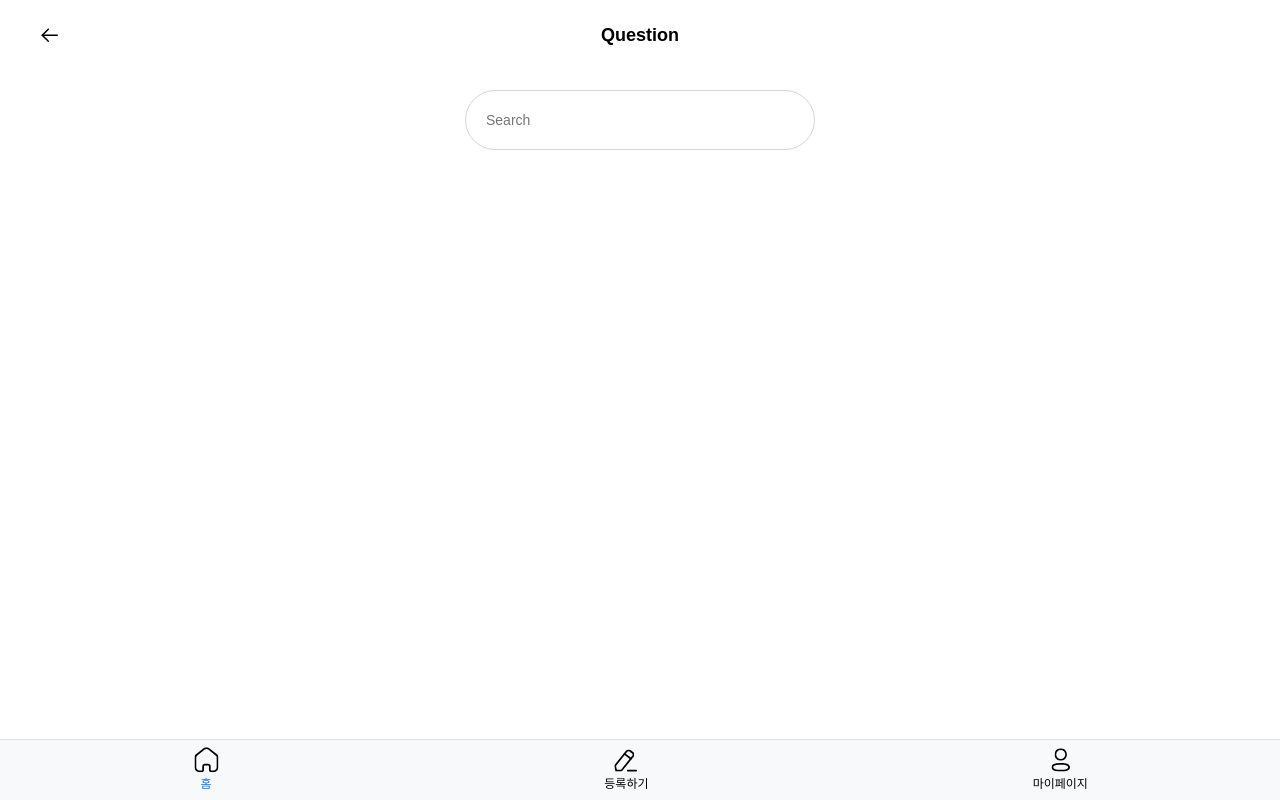
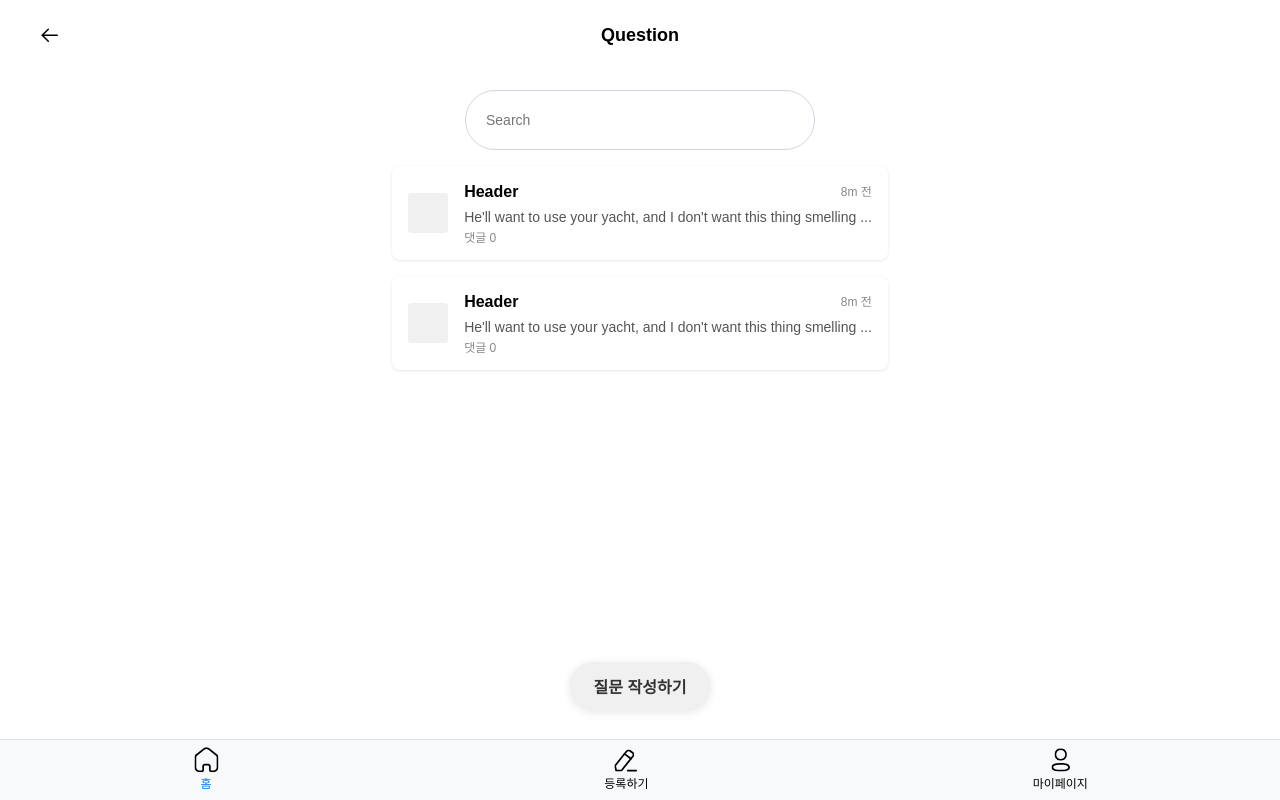
Before and after one commit to CSID-DGU/2024-1-CECD1-isReal-4, a React (Vite) app in the folder client/app/: page /question in a window 1280 px wide. Built offline with nearby package versions, Linux system fonts and the light colour scheme.

Commit message:
feat: Question Float Button Component

```diff
--- /dev/null
+++ b/client/app/src/components/Contents/index.tsx
@@ -0,0 +1,38 @@
+import React from 'react';
+import * as Styled from "./style.ts"
+import H5 from "@/components/Common/Font/Heading/H5";
+import Sub3 from "@/components/Common/Font/Body/Sub3";
+
+interface ContentItem {
+    id: number;
+    title: string;
+    description: string;
+    time: string;
+    comments: number;
+}
+
+interface ContentListProps {
+    items: ContentItem[];
+}
+
+const ContentList: React.FC<ContentListProps> = ({ items }) => {
+    return (
+        <Styled.ListContainer>
+            {items.map((item) => (
+                <Styled.ListItem key={item.id}>
+                    <Styled.ImagePlaceholder />
+                    <Styled.TextContainer>
+                        <Styled.Header>
+                            <H5 text={item.title} color={"#000"} />
+                            <Sub3 text={item.time + " 전"} color={"#888"}/>
+                        </Styled.Header>
+                        <Styled.Description>{item.description}</Styled.Description>
+                        <Styled.Comments>댓글 {item.comments}</Styled.Comments>
+                    </Styled.TextContainer>
+                </Styled.ListItem>
+            ))}
+        </Styled.ListContainer>
+    );
+};
+
+export default ContentList;
--- /dev/null
+++ b/client/app/src/components/Contents/style.ts
@@ -0,0 +1,59 @@
+import styled from 'styled-components';
+
+export const ListContainer = styled.div`
+  padding: 16px;
+  display: flex;
+  flex-direction: column;
+  gap: 16px;
+`;
+
+export const ListItem = styled.div`
+  display: flex;
+  align-items: center;
+  padding: 16px;
+  background-color: #fff;
+  border-radius: 8px;
+  box-shadow: 0 1px 3px rgba(0, 0, 0, 0.1);
+`;
+
+export const ImagePlaceholder = styled.div`
+  width: 40px;
+  height: 40px;
+  background-color: #f0f0f0;
+  border-radius: 4px;
+  margin-right: 16px;
+`;
+
+export const TextContainer = styled.div`
+  flex: 1;
+`;
+
+export const Header = styled.div`
+  display: flex;
+  justify-content: space-between;
+  align-items: center;
+  margin-bottom: 8px;
+`;
+
+export const Title = styled.h2`
+  font-size: 16px;
+  font-weight: bold;
+  margin: 0;
+`;
+
+export const Time = styled.span`
+  font-size: 12px;
+  color: #888;
+`;
+
+export const Description = styled.p`
+  font-size: 14px;
+  color: #555;
+  margin: 0;
+`;
+
+export const Comments = styled.div`
+  font-size: 12px;
+  color: #888;
+  margin-top: 8px;
+`;
--- /dev/null
+++ b/client/app/src/components/Question/FloatButton/index.tsx
@@ -0,0 +1,60 @@
+import React from 'react';
+import styled from 'styled-components';
+
+const WriteQuestionButton: React.FC = () => {
+    return (
+        <ButtonContainer>
+            <Button>
+                질문 작성하기
+                {/*<NotificationBadge>5</NotificationBadge>*/}
+            </Button>
+        </ButtonContainer>
+    );
+};
+
+export default WriteQuestionButton;
+
+// Styled Components
+const ButtonContainer = styled.div`
+  position: fixed;
+  bottom: 90px;
+  left: 50%;
+  transform: translateX(-50%);
+  z-index: 100;
+`;
+
+const Button = styled.button`
+  background-color: #f0f0f0;
+  color: #333;
+  border: none;
+  padding: 12px 24px;
+  font-size: 16px;
+  font-weight: bold;
+  border-radius: 24px;
+  display: flex;
+  align-items: center;
+  box-shadow: 0 2px 10px rgba(0, 0, 0, 0.1);
+  cursor: pointer;
+  position: relative;
+
+  &:hover {
+    background-color: #e0e0e0;
+  }
+`;
+
+// const NotificationBadge = styled.span`
+//   background-color: #ff3b30;
+//   color: white;
+//   font-size: 14px;
+//   font-weight: bold;
+//   width: 24px;
+//   height: 24px;
+//   border-radius: 50%;
+//   display: flex;
+//   align-items: center;
+//   justify-content: center;
+//   margin-left: 8px;
+//   position: absolute;
+//   right: -12px;
+//   top: -12px;
+// `;
--- a/client/app/src/pages/QnA/index.tsx
+++ b/client/app/src/pages/QnA/index.tsx
@@ -2,13 +2,34 @@ import * as Styled from "./style.ts"
 import Title from "@/components/Title";
 import SearchInput from "@/components/Search";
 import Padding from "@/components/Common/Padding";
+import ContentList from "@/components/Contents";
+import WriteQuestionButton from "@/components/Question/FloatButton";
 
 export default function QnA() {
+    const items = [
+        {
+            id: 1,
+            title: 'Header',
+            description: "He'll want to use your yacht, and I don't want this thing smelling ...",
+            time: '8m',
+            comments: 0,
+        },
+        {
+            id: 2,
+            title: 'Header',
+            description: "He'll want to use your yacht, and I don't want this thing smelling ...",
+            time: '8m',
+            comments: 0,
+        },
+    ];
+
     return (
         <Styled.QnAContainer>
             <Title title={"Question"}/>
             <Padding all={"10px"}/>
             <SearchInput placeholder={"Search"} width={"350px"} borderRadius={"50px"}/>
+            <ContentList items={items} />
+            <WriteQuestionButton/>
         </Styled.QnAContainer>
     )
 }
```
Also changed, not shown: client/app/src/components/Question/FloatButton/style.ts (added).
